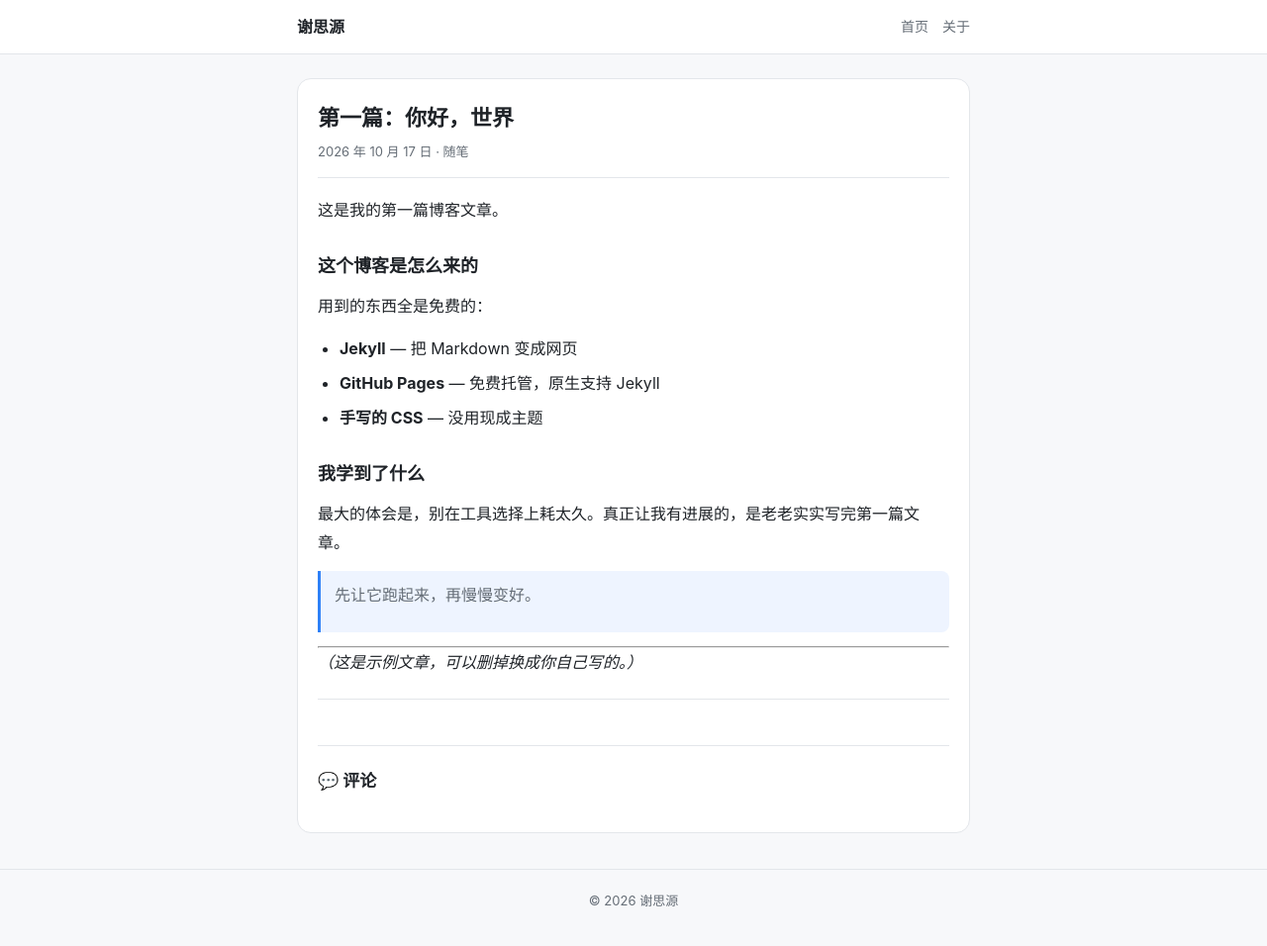
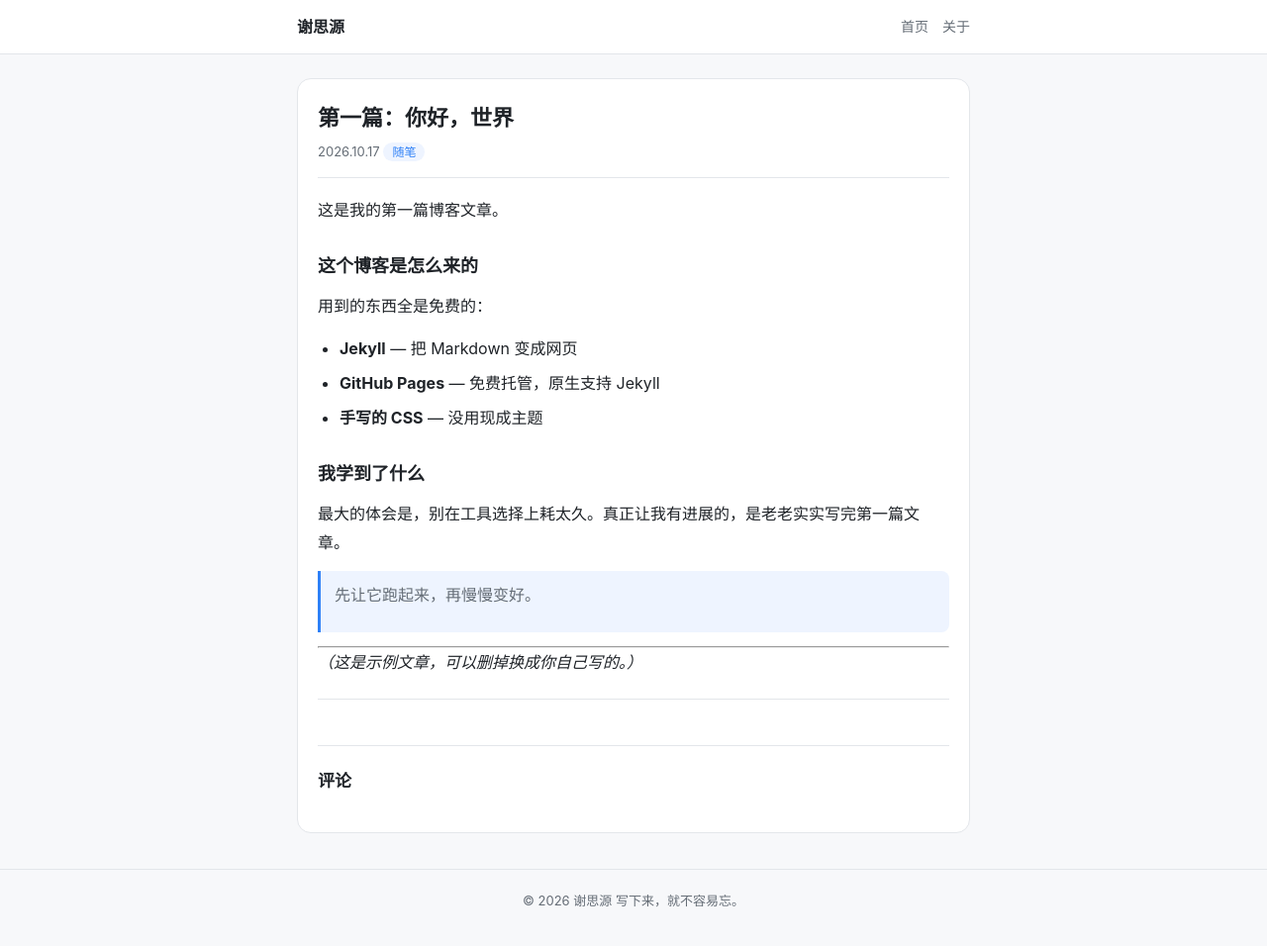
Before and after one commit to xiessyy/xiessyy.github.io, a Jekyll site: the page built from _posts/2026-10-17-hello-world.md, in a window 1280 px wide and 982 px high. Shown: the top 956 px of the window at 99% size. Built offline with Jekyll 4.4.1, drawn with Linux system fonts in a browser that asks for light colours; a script that is not in the unit is left out.

Commit message:
Add files via upload

```diff
--- a/_layouts/default.html
+++ b/_layouts/default.html
@@ -3,11 +3,13 @@
 <head>
 <meta charset="UTF-8">
 <meta name="viewport" content="width=device-width, initial-scale=1.0">
-<title>{% if page.title %}{{ page.title }} · {{ site.title }}{% else %}{{ site.title }}{% endif %}</title>
-<meta name="description" content="{{ site.description }}">
+<title>{% if page.title and page.title != "首页" %}{{ page.title }} · {{ site.title }}{% else %}{{ site.title }}{% endif %}</title>
+<meta name="description" content="{{ page.description | default: site.description }}">
+<meta name="author" content="{{ site.author }}">
 <link rel="stylesheet" href="{{ '/assets/css/style.css' | relative_url }}">
 </head>
 <body>
+
 <header class="site-header">
   <div class="wrap">
     <a href="{{ '/' | relative_url }}" class="logo">{{ site.title }}</a>
@@ -17,11 +19,17 @@
     </nav>
   </div>
 </header>
+
 <main class="wrap main">
 {{ content }}
 </main>
+
 <footer class="site-footer">
-  <div class="wrap">© {{ site.time | date: "%Y" }} {{ site.author }}</div>
+  <div class="wrap">
+    <span>© {{ site.time | date: "%Y" }} {{ site.author }}</span>
+    <span class="sig">写下来，就不容易忘。</span>
+  </div>
 </footer>
+
 </body>
 </html>
--- a/_layouts/post.html
+++ b/_layouts/post.html
@@ -1,19 +1,28 @@
 ---
 layout: default
 ---
+
 <article class="post">
+  <header class="post-head">
     <h1>{{ page.title }}</h1>
-  <div class="post-meta">{{ page.date | date: "%Y 年 %m 月 %d 日" }}{% if page.categories %} · {{ page.categories | first }}{% endif %}</div>
+    <div class="post-meta">
+      <time datetime="{{ page.date | date_to_xmlschema }}">{{ page.date | date: "%Y.%m.%d" }}</time>
+      {% if page.categories %}<span class="cat">{{ page.categories | first }}</span>{% endif %}
+    </div>
+  </header>
+
   <div class="post-body">
 {{ content }}
   </div>
+
   <nav class="post-nav">
     {% if page.previous.url %}<a href="{{ page.previous.url | relative_url }}">← {{ page.previous.title }}</a>{% endif %}
     {% if page.next.url %}<a class="next" href="{{ page.next.url | relative_url }}">{{ page.next.title }} →</a>{% endif %}
   </nav>
+
+  <!-- ===== 评论区 ===== -->
   <section class="comments">
-  <h2>💬 评论</h2>
-
+    <h2>评论</h2>
     <div id="moll-comment"></div>
     <script src="https://blog-comment.achenmo99.workers.dev/widget.js"
             data-slug="{{ page.url | relative_url }}"
```
Lines whose indentation alone changed are shown as unchanged.
